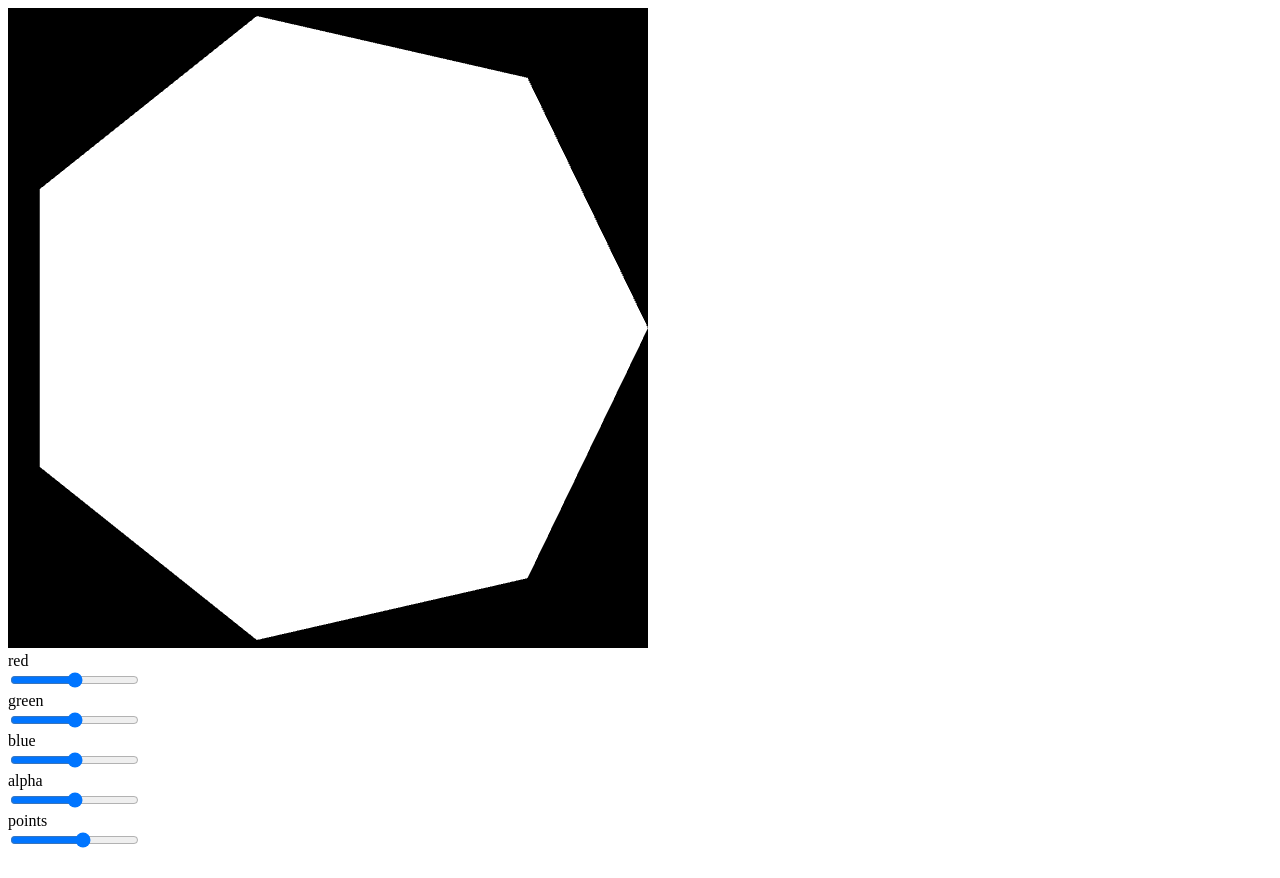
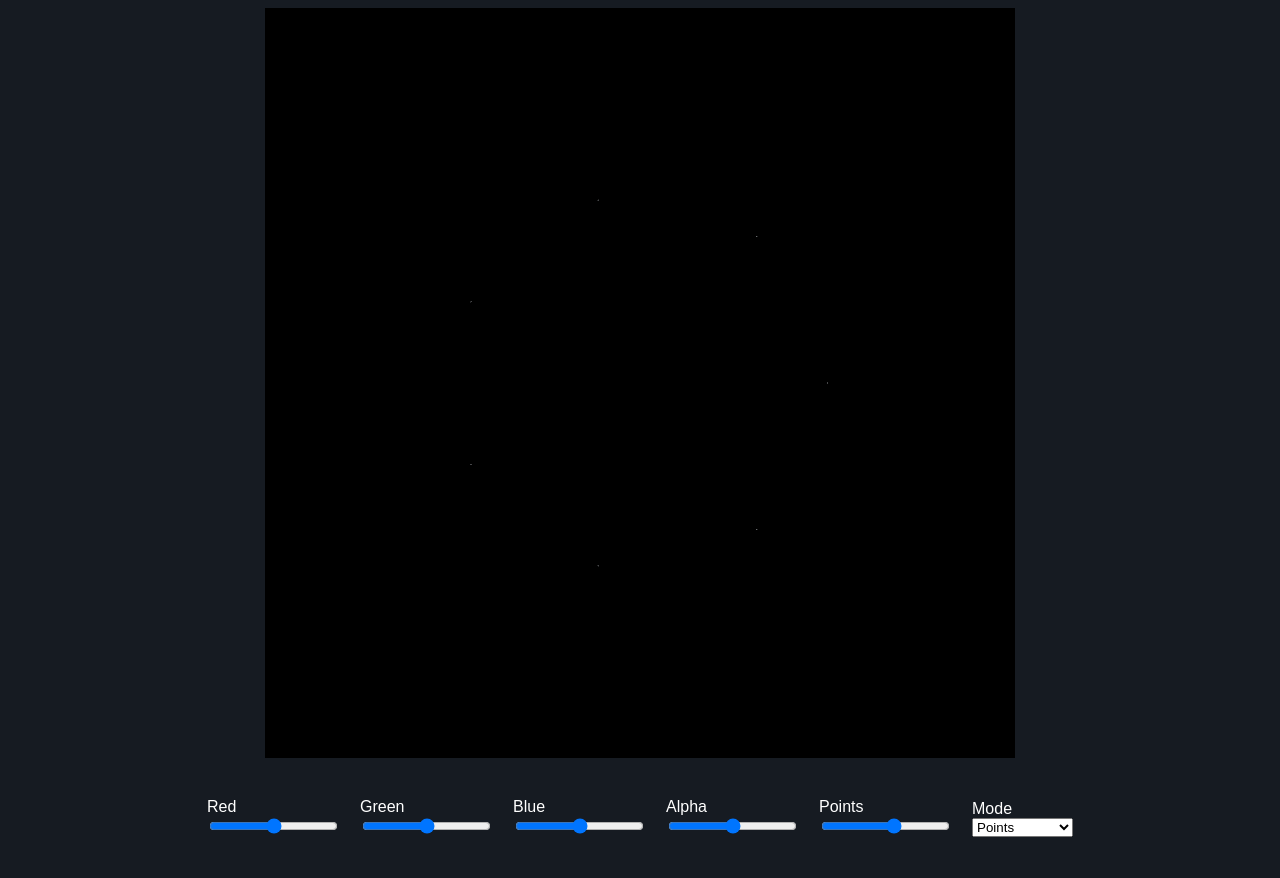
Before and after one commit to edwincarr/webgl, a plain HTML site: page index.html in a window 1280 px wide. Drawn offline with Linux system fonts and the light colour scheme.

Commit message:
Styling and Mode Select

```diff
--- a/index.html
+++ b/index.html
@@ -5,28 +5,71 @@
   <meta name="viewport" content="width=device-width, initial-scale=1.0">
   <title>webgl</title>
 </head>
+<style>
+  html {
+    margin: auto;
+    padding: auto;
+    background-color: #161b22;
+    color: white;
+    font-family: Arial, Helvetica, sans-serif;
+  }
+  .settings{
+    display: flex;
+    gap: 20px;
+    margin: 40px;
+    justify-content: center;
+    align-items: center;
+  }
+  .canvas_container{
+    display: flex;
+    justify-content: center;
+  }
+</style>
 <body>
-  <canvas id="glcanvas" width="640" height="640" ></canvas>
+  <div class="canvas_container">
+    <canvas id="glcanvas" height="750px" width="750px"></canvas>
+  </div>
+
+  <div class="settings">
     <div>
-    <div>red</div>
+      <div>Red</div>
       <input type="range" min="0" max="100" id="red" onchange="location.reload()">
     </div>
+
     <div>
-    <div>green</div>
+      <div>Green</div>
       <input type="range" min="0" max="100" id="green" onchange="location.reload()">
     </div>
+
     <div>
-    <div>blue</div>
+      <div>Blue</div>
       <input type="range" min="0" max="100" id="blue" onchange="location.reload()">
     </div>
+
     <div>
-    <div>alpha</div>
+      <div>Alpha</div>
       <input type="range" min="0" max="100" id="alpha" onchange="location.reload()">
     </div>
+
     <div>
-    <div>points</div>
+      <div>Points</div>
       <input type="range" min="3" max="10" id="points" onchange="location.reload()">
     </div>
+
+    <div>
+      <div>Mode</div>
+      <select id="mode" onchange="location.reload()">
+        <option value="Points">Points</option>
+        <option value="Lines">Lines</option>
+        <option value="Line_strip">Line Strip</option>
+        <option value="Line_loop">Line Loop</option>
+        <option value="Triangle">Triangles</option>
+        <option value="Triangle_strip">Triangle Strip</option>
+        <option value="Triangle_fan">Triangle Fan</option>
+      </select>
+    </div>
+  </div>
+
   <script src="script.js"></script>
 </body>
 </html>
--- a/script.js
+++ b/script.js
@@ -13,7 +13,7 @@ const main = () => {
   };
 
   const vertices = [];
-  const radius = 1.0; // Adjust radius as needed
+  const radius = 0.5; // Adjust radius as needed
   const points = document.querySelector("#points").value
   const segments = points; // Adjust segments for smoother approximation
 
@@ -137,8 +137,34 @@ const main = () => {
     2* Float32Array.BYTES_PER_ELEMENT,
     0
   )
-
-    gl.drawArrays(gl.TRIANGLE_FAN, 0, points)
+  let gl_mode = gl.TRIANGLES;
+  const mode = document.querySelector('#mode').value
+  switch(mode){
+    case "Points":
+      gl_mode = gl.POINTS
+      break;
+    case "Lines":
+      gl_mode = gl.LINES
+      break;
+    case "Line_strip":
+      gl_mode = gl.LINE_STRIP
+      break;
+    case "Line_loop":
+      gl_mode = gl.LINE_LOOP
+      break;
+    case "Triangle":
+      gl_mode = gl.TRIANGLES
+      break;
+    case "Triangle_strip":
+      gl_mode = gl.TRIANGLE_STRIP
+      break;
+    case "Triangle_fan":
+      gl_mode = gl.TRIANGLE_FAN
+      break;
+    default:
+      return;
+  }
+    gl.drawArrays(gl_mode, 0, points)
 
 }
 
```
Lines whose indentation alone changed are shown as unchanged.
